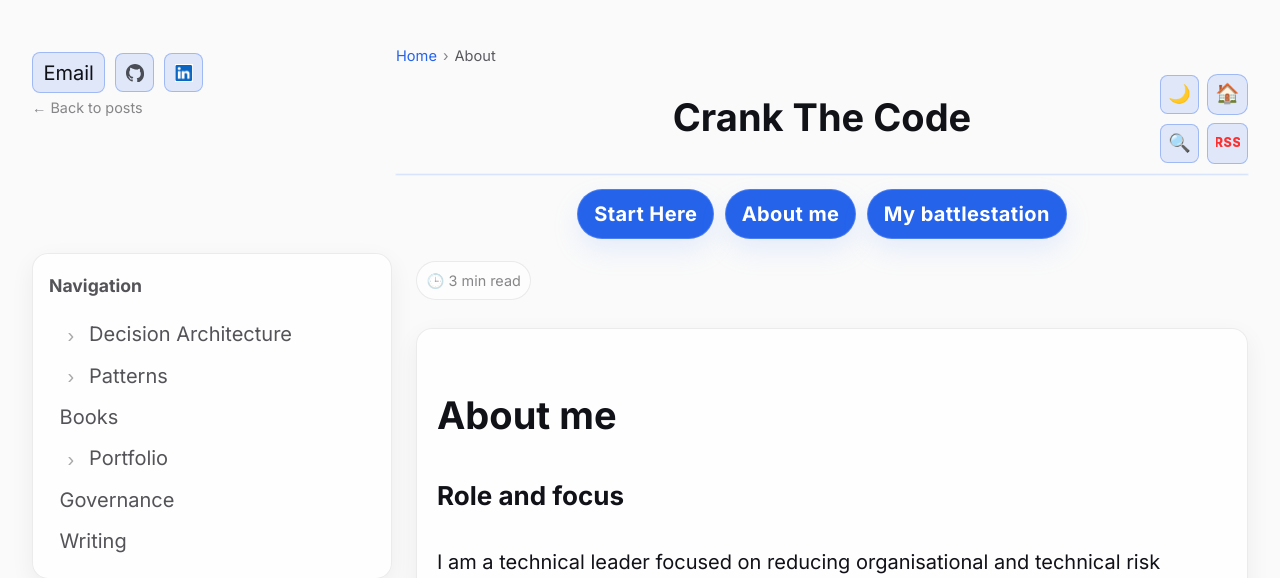
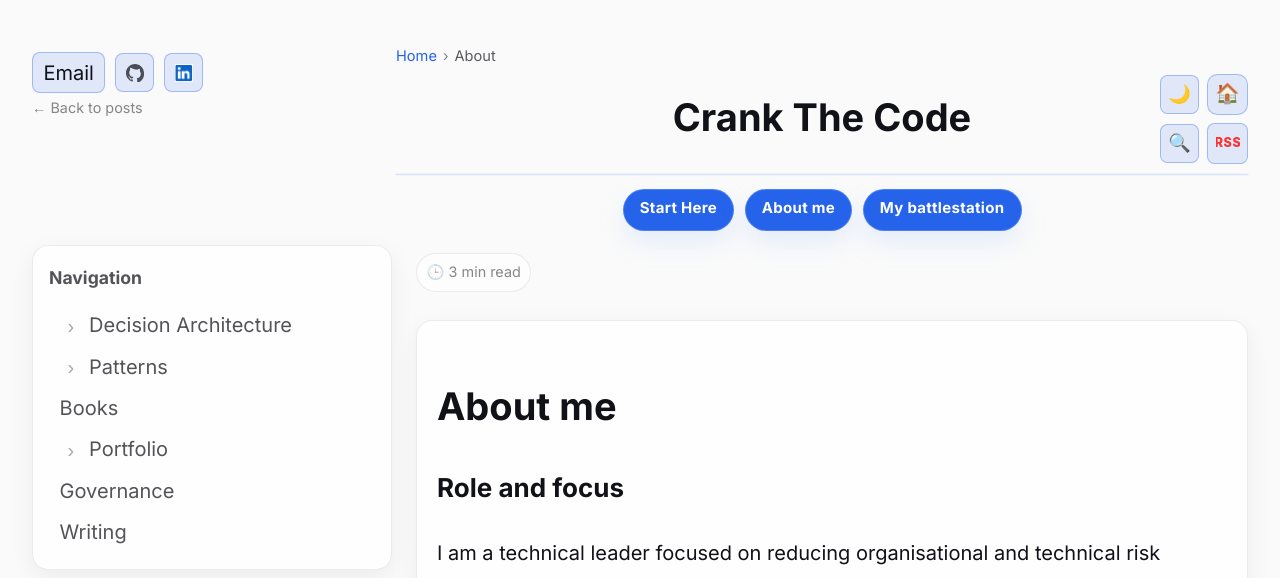
Before and after one commit to oernster/crankthecode, a FastAPI app: page /about in a window 1280 px wide. Shown: the top 578 px of the page. Run offline with FastAPI, Linux system fonts and the light colour scheme; some libraries are stand-ins or nearby versions.

Commit message:
Fix top button heights.

```diff
--- a/static/styles.css
+++ b/static/styles.css
@@ -942,9 +942,13 @@ body.is-homepage .read-time-bar {
 
 .top-about-link {
   display: block;
+  box-sizing: border-box;
   width: fit-content;
   margin: 0 auto;
-  padding: 6.4px 16px;
+  min-height: calc(56px * var(--btn-scale));
+  padding: calc(12.5px * var(--btn-scale)) calc(21.6px * var(--btn-scale));
+  font-size: calc(1em * var(--btn-scale));
+  line-height: 1.2;
   border-radius: 999px;
   background: var(--primary-btn-bg);
   border: 1px solid rgba(255, 255, 255, 0.18);
```
